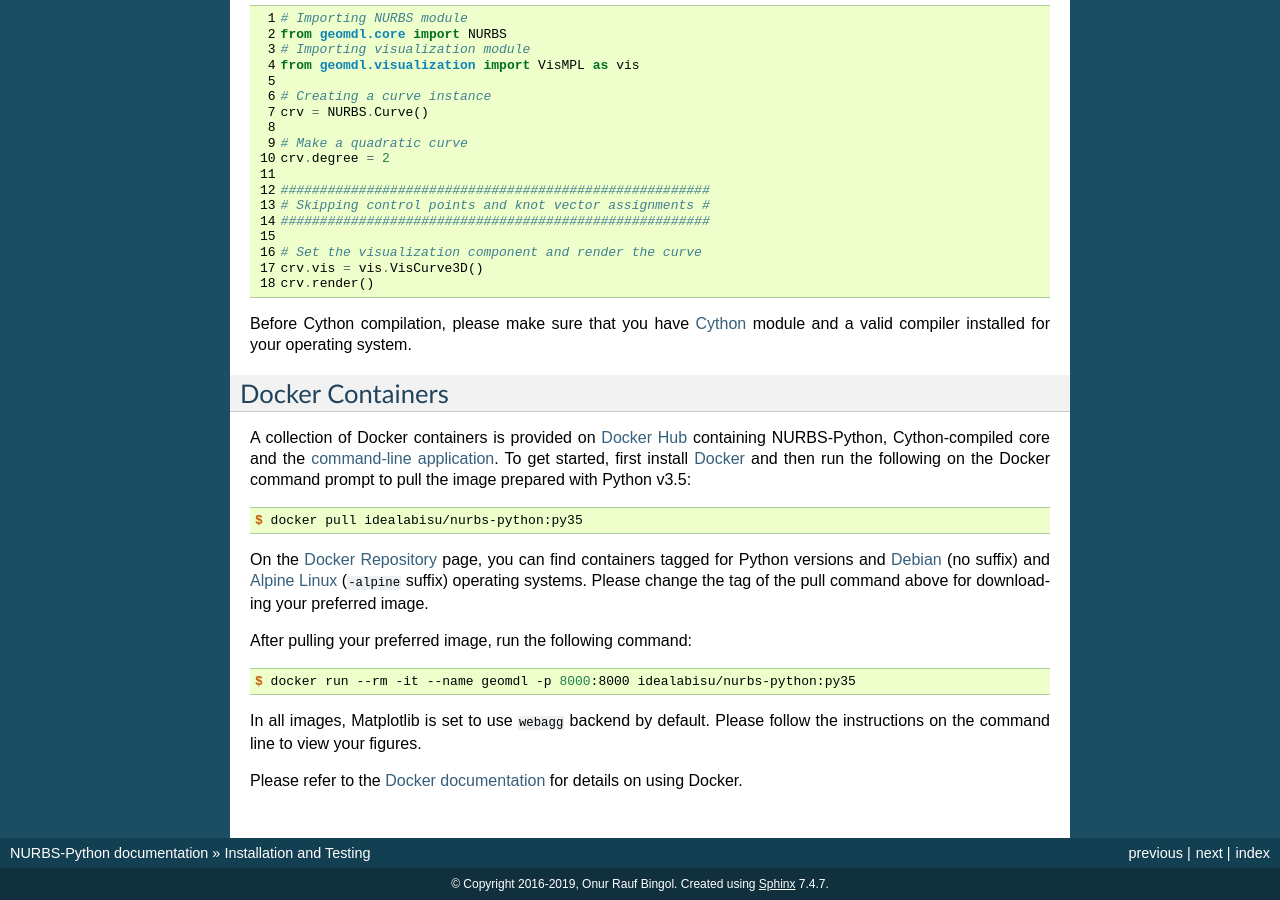
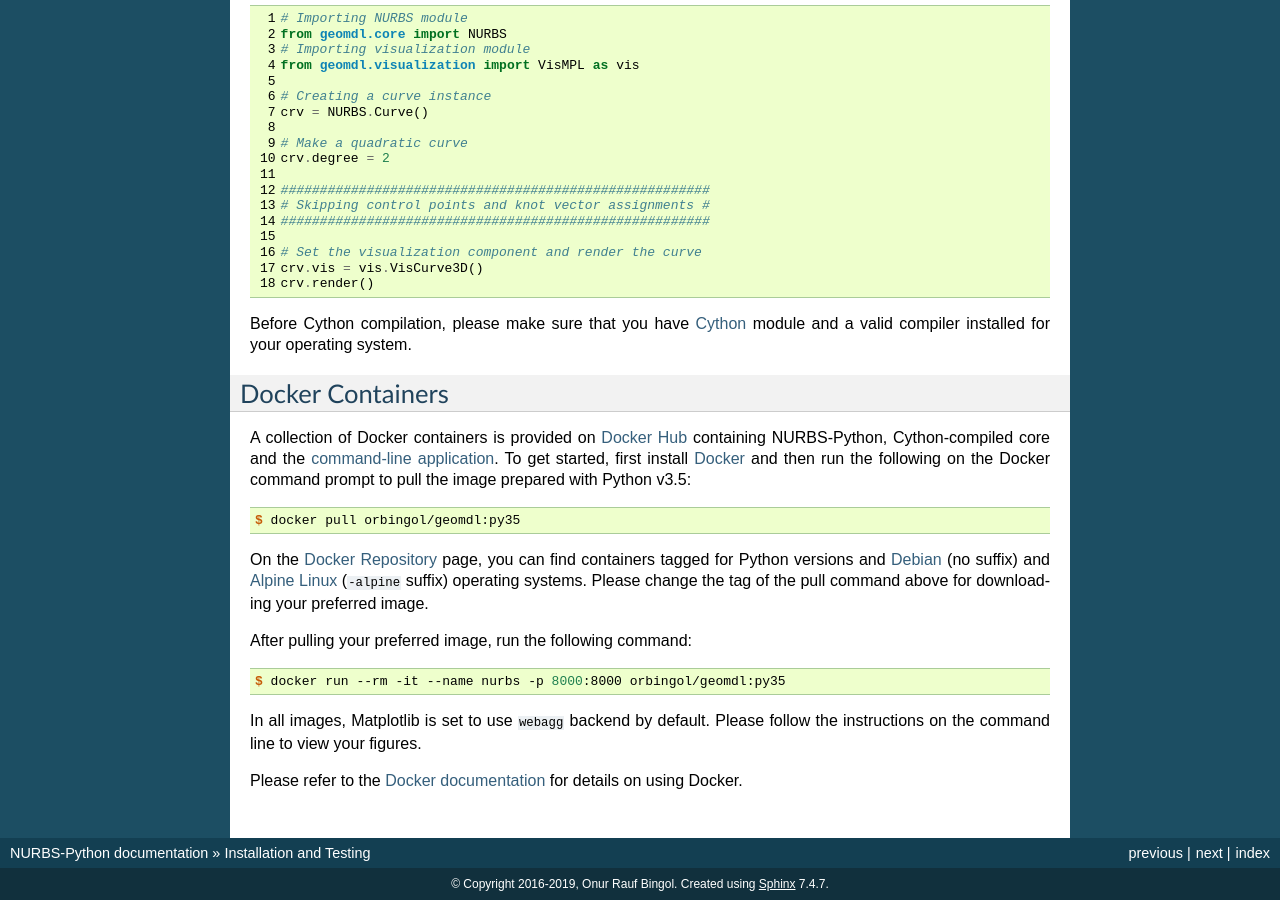
Before and after one commit to orbingol/NURBS-Python, a Sphinx documentation site: the page built from docs/install.rst, in a window 1280 px wide and 900 px high, scrolled down 2372 px. Built offline with Sphinx 7.4.7, drawn with Linux system fonts in a browser that asks for light colours; formulas are drawn with MathJax 3.

Commit message:
Update install documentation

```diff
--- a/docs/install.rst
+++ b/docs/install.rst
@@ -168,16 +168,16 @@ installed for your operating system.
 Docker Containers
 =================
 
-A collection of Docker containers is provided on `Docker Hub <https://hub.docker.com/r/idealabisu/nurbs-python/>`_
+A collection of Docker containers is provided on `Docker Hub <https://hub.docker.com/r/orbingol/geomdl/>`_
 containing NURBS-Python, Cython-compiled core and the `command-line application <https://geomdl-cli.readthedocs.io>`_.
 To get started, first install `Docker <https://www.docker.com/>`_ and then run the following on the Docker command
 prompt to pull the image prepared with Python v3.5:
 
 .. code-block:: console
 
-    $ docker pull idealabisu/nurbs-python:py35
+    $ docker pull orbingol/geomdl:py35
 
-On the `Docker Repository <https://hub.docker.com/r/idealabisu/nurbs-python/>`_ page, you can find containers tagged for
+On the `Docker Repository <https://hub.docker.com/r/orbingol/geomdl/>`_ page, you can find containers tagged for
 Python versions and `Debian <https://www.debian.org/>`_ (no suffix) and `Alpine Linux <https://alpinelinux.org/>`_
 (``-alpine`` suffix) operating systems. Please change the tag of the pull command above for downloading your preferred
 image.
@@ -186,7 +186,7 @@ After pulling your preferred image, run the following command:
 
 .. code-block:: console
 
-    $ docker run --rm -it --name geomdl -p 8000:8000 idealabisu/nurbs-python:py35
+    $ docker run --rm -it --name nurbs -p 8000:8000 orbingol/geomdl:py35
 
 In all images, Matplotlib is set to use ``webagg`` backend by default. Please follow the instructions on the command
 line to view your figures.
```
